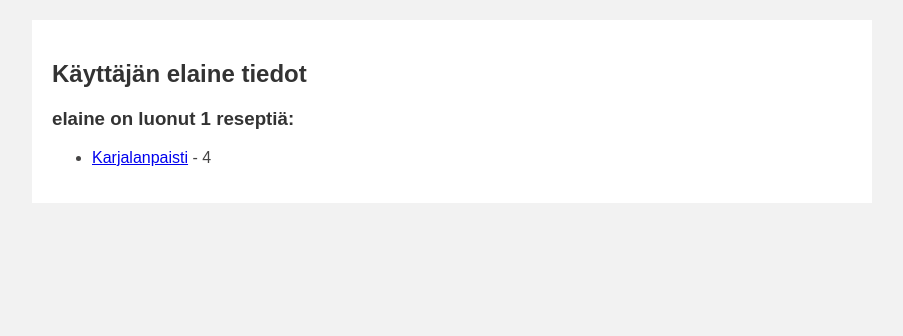
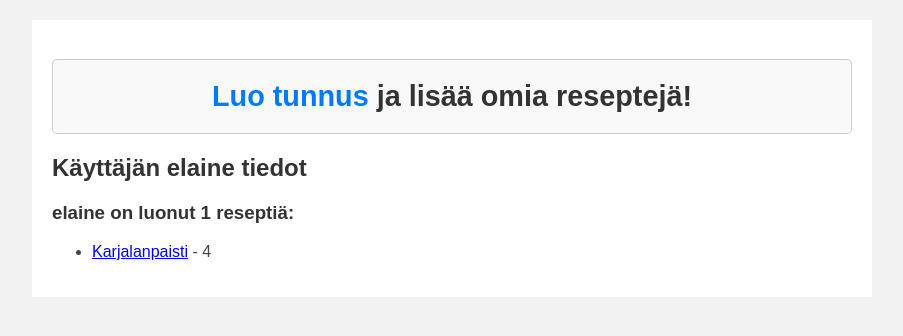
Before and after one commit to Tapir79/ruokareseptit, a Flask app: page /user/2 in a window 1280 px wide. Shown: the part 111-447 px from the top of the page, without its empty margins (188-1091 px from the left). Run offline with Flask 3, Linux system fonts and the light colour scheme; data comes from the database, SQL or seed files in the repository.

Commit message:
Add style to welcome message

```diff
--- a/static/css/layout.css
+++ b/static/css/layout.css
@@ -94,3 +94,23 @@ nav a:hover {
   text-decoration: none;
   opacity: 0.6;
 }
+
+.welcome-message {
+  font-size: 1.8em;
+  text-align: center;
+  color: #333;
+  margin-bottom: 20px;
+  padding: 20px;
+  border: 1px solid #ccc;
+  border-radius: 5px;
+  background-color: #f9f9f9;
+}
+
+.welcome-message a {
+  color: #007bff;
+  text-decoration: none;
+}
+
+.welcome-message a:hover {
+  text-decoration: underline;
+}
--- a/templates/layout.html
+++ b/templates/layout.html
@@ -60,7 +60,11 @@
 
     <!-- Main Content Section -->
     <main class="site-content">
-      {% if errors and errors.general %}
+      {% if not session.username %}
+      <h1 class="welcome-message">
+        <a href="/register">Luo tunnus</a> ja lisää omia reseptejä!
+      </h1>
+      {% endif %} {% if errors and errors.general %}
       <div class="error-message">
         <p>{{ errors.general }}</p>
       </div>
```
